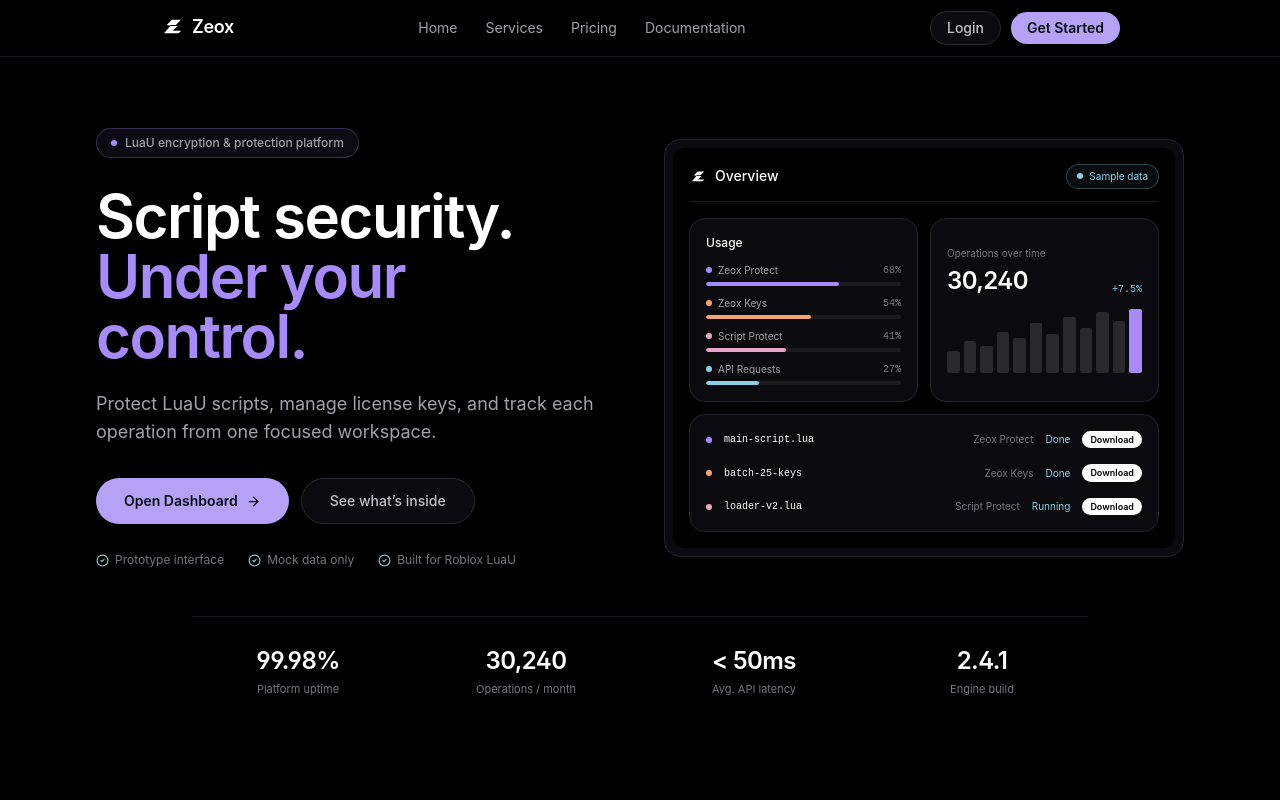
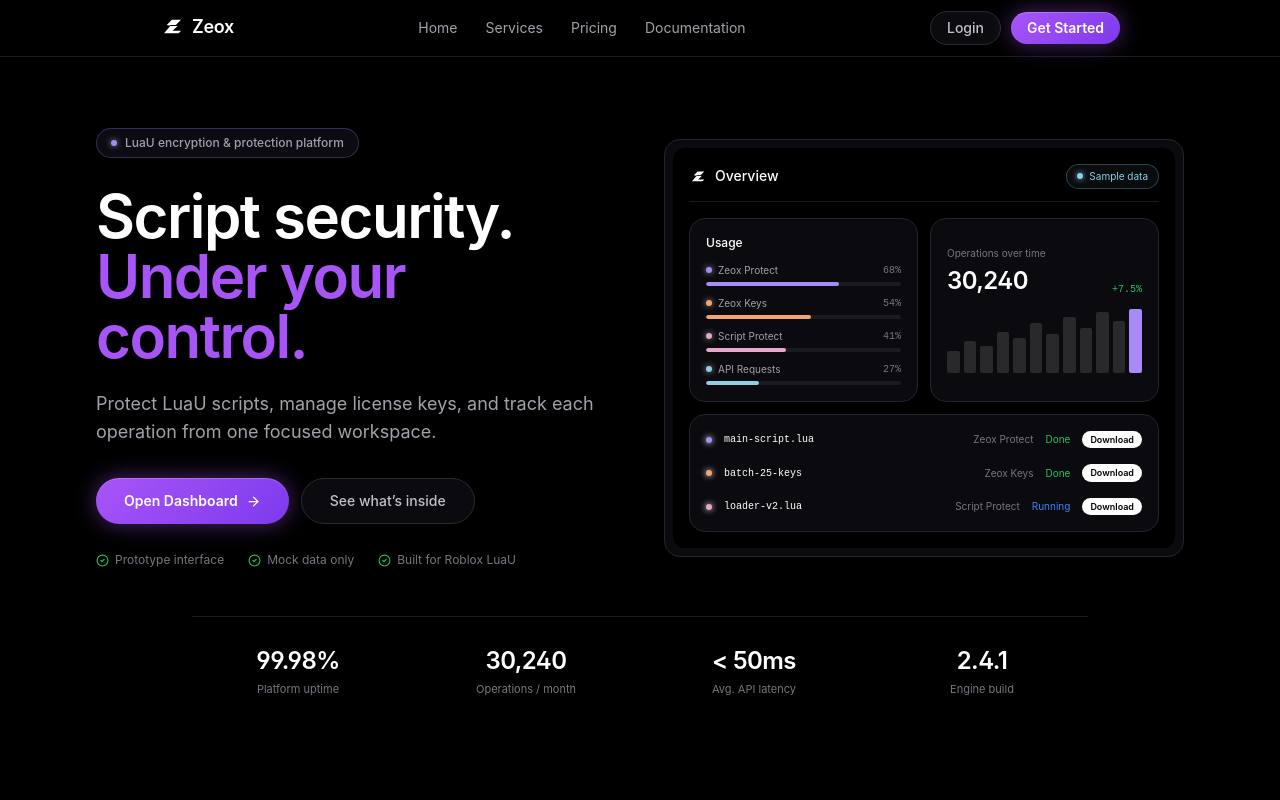
Before and after one commit to z-7z/Zeox, a React (Vite) app: page / in a window 1280 px wide. Shown: the top 800 px of the page. Built offline with nearby package versions, Linux system fonts and the light colour scheme.

Commit message:
Vivid neon system: restore glowing colors, orbs, glow frames; neon mock data

```diff
--- a/src/index.css
+++ b/src/index.css
@@ -3,10 +3,7 @@
 @tailwind utilities;
 
 @layer base {
-  html {
-    scroll-behavior: smooth;
-    scroll-padding-top: 5rem;
-  }
+  html { scroll-behavior: smooth; scroll-padding-top: 5rem; }
 
   body {
     @apply bg-page text-txt-primary antialiased;
@@ -14,33 +11,14 @@
     overflow-x: hidden;
   }
 
-  ::selection {
-    background: rgba(167, 139, 250, 0.28);
-  }
+  ::selection { background: rgba(168, 85, 247, 0.35); }
 
-  :focus-visible {
-    outline: 2px solid #A78BFA;
-    outline-offset: 3px;
-  }
+  :focus-visible { outline: 2px solid #A855F7; outline-offset: 3px; }
 
-  * {
-    scrollbar-width: thin;
-    scrollbar-color: #292932 transparent;
-  }
-
-  *::-webkit-scrollbar {
-    width: 8px;
-    height: 8px;
-  }
-
-  *::-webkit-scrollbar-thumb {
-    background: #292932;
-    border-radius: 8px;
-  }
-
-  *::-webkit-scrollbar-track {
-    background: transparent;
-  }
+  * { scrollbar-width: thin; scrollbar-color: #292932 transparent; }
+  *::-webkit-scrollbar { width: 8px; height: 8px; }
+  *::-webkit-scrollbar-thumb { background: #292932; border-radius: 8px; }
+  *::-webkit-scrollbar-track { background: transparent; }
 }
 
 @layer components {
@@ -53,64 +31,91 @@
   }
 
   .card-hover {
-    transition: background-color 180ms ease, border-color 180ms ease, transform 180ms cubic-bezier(0.22, 1, 0.36, 1);
+    transition: background-color 180ms ease, border-color 180ms ease, transform 180ms cubic-bezier(0.22, 1, 0.36, 1), box-shadow 180ms ease;
   }
-
   .card-hover:hover {
     background: #101015;
     border-color: #393742;
     transform: translateY(-2px);
   }
+  .card-hover:active { transform: translateY(0); }
 
-  .card-hover:active {
-    transform: translateY(0);
-  }
-
+  /* Glowing icon chip: set --c to any neon color */
   .icon-chip {
     display: flex;
     align-items: center;
     justify-content: center;
     flex-shrink: 0;
-    color: var(--c);
-    background: color-mix(in srgb, var(--c) 10%, #0B0B0F);
-    border: 1px solid color-mix(in srgb, var(--c) 24%, #24242C);
-    transition: background-color 180ms ease, border-color 180ms ease, transform 180ms ease;
+    color: var(--c, #A855F7);
+    background: color-mix(in srgb, var(--c, #A855F7) 12%, #0B0B0F);
+    border: 1px solid color-mix(in srgb, var(--c, #A855F7) 35%, #24242C);
+    box-shadow:
+      0 0 16px color-mix(in srgb, var(--c, #A855F7) 22%, transparent),
+      inset 0 0 10px color-mix(in srgb, var(--c, #A855F7) 10%, transparent);
+    transition: background-color 180ms ease, border-color 180ms ease, transform 180ms ease, box-shadow 180ms ease;
   }
-
   .icon-chip:hover {
-    background: color-mix(in srgb, var(--c) 15%, #0B0B0F);
-    border-color: color-mix(in srgb, var(--c) 40%, #24242C);
+    background: color-mix(in srgb, var(--c, #A855F7) 18%, #0B0B0F);
+    border-color: color-mix(in srgb, var(--c, #A855F7) 55%, #24242C);
+    box-shadow:
+      0 0 26px color-mix(in srgb, var(--c, #A855F7) 40%, transparent),
+      inset 0 0 14px color-mix(in srgb, var(--c, #A855F7) 16%, transparent);
     transform: translateY(-1px);
   }
 
+  /* Glowing text: set --c */
   .glow-text {
-    color: var(--c, #A78BFA);
-    text-shadow: none;
+    color: var(--c, #A855F7);
+    text-shadow:
+      0 0 14px color-mix(in srgb, var(--c, #A855F7) 55%, transparent),
+      0 0 42px color-mix(in srgb, var(--c, #A855F7) 30%, transparent);
   }
 
+  /* Hero background: masked grid */
   .bg-grid {
-    background: #000000;
+    background-image:
+      linear-gradient(rgba(168, 85, 247, 0.07) 1px, transparent 1px),
+      linear-gradient(90deg, rgba(168, 85, 247, 0.07) 1px, transparent 1px);
+    background-size: 56px 56px;
+    mask-image: radial-gradient(ellipse 80% 60% at 50% 0%, black 30%, transparent 75%);
+    -webkit-mask-image: radial-gradient(ellipse 80% 60% at 50% 0%, black 30%, transparent 75%);
   }
 
+  /* Floating blurred orbs: set --c and size/position inline */
   .orb {
-    display: none;
+    position: absolute;
+    border-radius: 9999px;
+    filter: blur(90px);
+    pointer-events: none;
+    background: var(--c, #A855F7);
+    opacity: 0.22;
+    animation: floatSlow 9s ease-in-out infinite;
+  }
+
+  /* Gradient glow frame: wrap content in inner div */
+  .glow-frame {
+    position: relative;
+    border-radius: 1.25rem;
+    padding: 1px;
+    background: linear-gradient(135deg, rgba(168,85,247,0.6), rgba(59,130,246,0.35) 40%, rgba(34,211,238,0.5) 70%, rgba(168,85,247,0.25));
+    box-shadow:
+      0 0 60px rgba(168, 85, 247, 0.18),
+      0 0 120px rgba(59, 130, 246, 0.08);
   }
 
   .btn-primary {
     @apply inline-flex items-center justify-center gap-2 rounded-full px-5 py-2.5 text-sm font-semibold;
-    color: #0A0910;
-    background: #B5A2F7;
-    transition: background-color 180ms ease, transform 180ms ease;
+    color: #FFFFFF;
+    background: linear-gradient(135deg, #A855F7, #7C3AED);
+    box-shadow: 0 0 22px rgba(168, 85, 247, 0.45), 0 1px 0 rgba(255,255,255,0.2) inset;
+    transition: box-shadow 180ms ease, transform 180ms ease, filter 180ms ease;
   }
-
   .btn-primary:hover {
-    background: #C6B8FA;
+    filter: brightness(1.12);
+    box-shadow: 0 0 34px rgba(168, 85, 247, 0.65), 0 1px 0 rgba(255,255,255,0.2) inset;
     transform: translateY(-1px);
   }
-
-  .btn-primary:active {
-    transform: scale(0.99);
-  }
+  .btn-primary:active { transform: scale(0.99); }
 
   .btn-ghost {
     @apply inline-flex items-center justify-center gap-2 rounded-full border px-5 py-2.5 text-sm font-medium;
@@ -119,58 +124,37 @@
     background: #0B0B0F;
     transition: background-color 180ms ease, border-color 180ms ease, color 180ms ease, transform 180ms ease;
   }
-
-  .btn-ghost:hover {
-    color: #FFFFFF;
-    border-color: #4A4655;
-    background: #141419;
-    transform: translateY(-1px);
-  }
-
-  .btn-ghost:active {
-    transform: scale(0.99);
-  }
+  .btn-ghost:hover { color: #FFFFFF; border-color: #4A4655; background: #141419; transform: translateY(-1px); }
+  .btn-ghost:active { transform: scale(0.99); }
 
   .nav-pill {
     @apply flex items-center gap-2.5 rounded-lg px-3 py-2 text-sm text-txt-secondary;
     transition: background-color 180ms ease, color 180ms ease, transform 160ms ease;
   }
-
-  .nav-pill:hover {
-    @apply bg-card-hover text-white;
-  }
-
-  .nav-pill:active {
-    transform: scale(0.99);
-  }
+  .nav-pill:hover { @apply bg-card-hover text-white; }
+  .nav-pill:active { transform: scale(0.99); }
 
   .nav-pill-active {
-    color: #E7DFFF;
-    background: #19151F;
-    border: 1px solid #30263D;
+    color: #E9D5FF;
+    background: rgba(168, 85, 247, 0.12);
+    border: 1px solid rgba(168, 85, 247, 0.35);
+    box-shadow: 0 0 14px rgba(168, 85, 247, 0.18);
   }
-
-  .nav-pill-active:hover {
-    color: #FFFFFF;
-    background: #1D1825;
-  }
+  .nav-pill-active:hover { color: #FFFFFF; background: rgba(168, 85, 247, 0.18); }
 
   .status-dot {
     @apply inline-block h-1.5 w-1.5 shrink-0 rounded-full;
+    box-shadow: 0 0 6px var(--dot, currentColor);
   }
 
   .control-field {
     @apply rounded-lg border border-line bg-card px-3 py-2 text-xs text-txt-primary outline-none;
     transition: border-color 160ms ease, background-color 160ms ease;
   }
-
-  .control-field:hover {
-    border-color: #41404A;
-  }
-
+  .control-field:hover { border-color: #41404A; }
   .control-field:focus-visible {
-    border-color: #A78BFA;
-    outline: 2px solid rgba(167, 139, 250, 0.35);
+    border-color: #A855F7;
+    outline: 2px solid rgba(168, 85, 247, 0.35);
     outline-offset: 1px;
   }
 
@@ -179,38 +163,22 @@
     animation: skeletonPulse 1.8s ease-in-out infinite;
   }
 
-  .page-enter {
-    animation: pageIn 260ms cubic-bezier(0.22, 1, 0.36, 1) both;
-  }
+  .page-enter { animation: pageIn 260ms cubic-bezier(0.22, 1, 0.36, 1) both; }
+  .fade-up { animation: pageRise 380ms cubic-bezier(0.22, 1, 0.36, 1) both; }
 
-  .fade-up {
-    animation: pageRise 380ms cubic-bezier(0.22, 1, 0.36, 1) both;
-  }
-
-  .modal-backdrop {
-    background: rgba(0, 0, 0, 0.78);
-  }
+  .modal-backdrop { background: rgba(0, 0, 0, 0.78); }
 }
 
-@keyframes skeletonPulse {
-  0%, 100% { opacity: 0.68; }
-  50% { opacity: 1; }
-}
-
-@keyframes pageIn {
-  from { opacity: 0; transform: translateY(4px); }
-  to { opacity: 1; transform: translateY(0); }
-}
-
-@keyframes pageRise {
-  from { opacity: 0; transform: translateY(10px); }
-  to { opacity: 1; transform: translateY(0); }
+@keyframes skeletonPulse { 0%, 100% { opacity: 0.68; } 50% { opacity: 1; } }
+@keyframes pageIn { from { opacity: 0; transform: translateY(4px); } to { opacity: 1; transform: translateY(0); } }
+@keyframes pageRise { from { opacity: 0; transform: translateY(10px); } to { opacity: 1; transform: translateY(0); } }
+@keyframes floatSlow {
+  0%, 100% { transform: translateY(0) scale(1); }
+  50% { transform: translateY(-24px) scale(1.05); }
 }
 
 @media (prefers-reduced-motion: reduce) {
-  *,
-  *::before,
-  *::after {
+  *, *::before, *::after {
     scroll-behavior: auto !important;
     animation-duration: 0.01ms !important;
     animation-iteration-count: 1 !important;
--- a/tailwind.config.js
+++ b/tailwind.config.js
@@ -3,45 +3,32 @@ export default {
   content: ['./index.html', './src/**/*.{ts,tsx}'],
   theme: {
     extend: {
-      screens: {
-        xs: '400px',
-      },
+      screens: { xs: '400px' },
       colors: {
-        // OLED palette: true black base with restrained accents
         page: '#000000',
         panel: '#050507',
-        card: {
-          DEFAULT: '#0B0B0F',
-          hover: '#141419',
+        card: { DEFAULT: '#0B0B0F', hover: '#141419' },
+        line: { DEFAULT: '#24242C', soft: '#1A1A20' },
+        txt: { primary: '#FFFFFF', secondary: '#A1A1AA', muted: '#777681' },
+        neon: {
+          purple: '#A855F7',
+          blue: '#3B82F6',
+          cyan: '#22D3EE',
+          green: '#22C55E',
+          yellow: '#FACC15',
+          orange: '#FB923C',
+          red: '#EF4444',
         },
-        line: {
-          DEFAULT: '#24242C',
-          soft: '#1A1A20',
-        },
-        txt: {
-          primary: '#FFFFFF',
-          secondary: '#A1A1AA',
-          muted: '#777681',
-        },
-        neon: {
-          purple: '#A78BFA',
-          blue: '#8DCFE6',
-          cyan: '#8DCFE6',
-          green: '#8DCFE6',
-          yellow: '#E8A7C8',
-          orange: '#F2A56F',
-          red: '#E8A7C8',
-        },
-        'accent-green': '#8DCFE6',
-        'accent-red': '#E8A7C8',
-        'accent-purple': '#A78BFA',
-        'accent-yellow': '#E8A7C8',
-        'accent-blue': '#8DCFE6',
-        'accent-orange': '#F2A56F',
-        // Compatibility aliases (legacy tokens)
-          ok: '#8DCFE6',
-          warn: '#F2A56F',
-          err: '#E8A7C8',
+        'accent-purple': '#A855F7',
+        'accent-blue': '#3B82F6',
+        'accent-cyan': '#22D3EE',
+        'accent-green': '#22C55E',
+        'accent-yellow': '#FACC15',
+        'accent-orange': '#FB923C',
+        'accent-red': '#EF4444',
+        ok: '#22C55E',
+        warn: '#FACC15',
+        err: '#EF4444',
       },
       fontFamily: {
         sans: ['Inter', 'system-ui', '-apple-system', 'Segoe UI', 'sans-serif'],
@@ -57,34 +44,13 @@ export default {
         'glow-pulse': 'glowPulse 3.2s ease-in-out infinite',
       },
       keyframes: {
-        pulseDot: {
-          '0%, 100%': { opacity: '1' },
-          '50%': { opacity: '0.4' },
-        },
-        shimmer: {
-          '0%': { backgroundPosition: '-400px 0' },
-          '100%': { backgroundPosition: '400px 0' },
-        },
-        fadeUp: {
-          from: { opacity: '0', transform: 'translateY(12px)' },
-          to: { opacity: '1', transform: 'translateY(0)' },
-        },
-        fadeIn: {
-          from: { opacity: '0' },
-          to: { opacity: '1' },
-        },
-        scaleIn: {
-          from: { opacity: '0', transform: 'scale(0.98)' },
-          to: { opacity: '1', transform: 'scale(1)' },
-        },
-        floatSlow: {
-          '0%, 100%': { transform: 'translateY(0) scale(1)' },
-          '50%': { transform: 'translateY(-24px) scale(1.05)' },
-        },
-        glowPulse: {
-          '0%, 100%': { opacity: '0.5' },
-          '50%': { opacity: '1' },
-        },
+        pulseDot: { '0%, 100%': { opacity: '1' }, '50%': { opacity: '0.4' } },
+        shimmer: { '0%': { backgroundPosition: '-400px 0' }, '100%': { backgroundPosition: '400px 0' } },
+        fadeUp: { from: { opacity: '0', transform: 'translateY(12px)' }, to: { opacity: '1', transform: 'translateY(0)' } },
+        fadeIn: { from: { opacity: '0' }, to: { opacity: '1' } },
+        scaleIn: { from: { opacity: '0', transform: 'scale(0.98)' }, to: { opacity: '1', transform: 'scale(1)' } },
+        floatSlow: { '0%, 100%': { transform: 'translateY(0) scale(1)' }, '50%': { transform: 'translateY(-24px) scale(1.05)' } },
+        glowPulse: { '0%, 100%': { opacity: '0.5' }, '50%': { opacity: '1' } },
       },
     },
   },
```
Also changed, not shown: src/data/mock.ts (+22 -22 lines).
